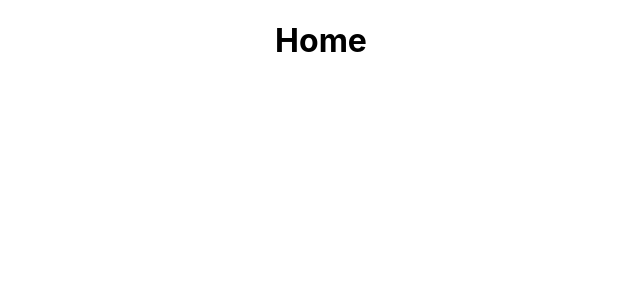
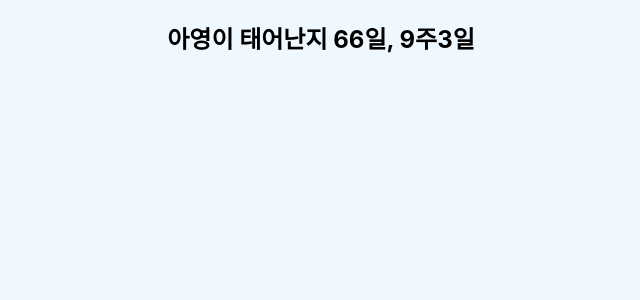
Before and after one commit to arthurFIRE/moa-view, a React (Create React App) app: page / in a window 1280 px wide. Shown: the top 300 px of the page, without its empty margins (319-959 px from the left). Built offline with nearby package versions, Linux system fonts and the light colour scheme.

Commit message:
d+day 추가

```diff
--- a/public/index.html
+++ b/public/index.html
@@ -26,7 +26,7 @@
     -->
     <title>React App</title>
   </head>
-  <body>
+  <body style="background-color: aliceblue;">
     <noscript>You need to enable JavaScript to run this app.</noscript>
     <div id="root"></div>
     <!--
--- a/src/pages/home.tsx
+++ b/src/pages/home.tsx
@@ -1,7 +1,24 @@
 import React from "react";
 
 const Home: React.FC = () => {
-  return <h1>Home</h1>;
+  const birthday = new Date(2021, 6, 23);
+  const today = new Date();
+  const plusTime = today.getTime() - birthday.getTime();
+
+  const dPlusDay = Math.floor(plusTime / (1000 * 60 * 60 * 24));
+
+  const dPlusWeek = Math.floor(plusTime / (1000 * 60 * 60 * 24 * 7));
+  const dPlusDayOfWeek = Math.floor(
+    (plusTime % (1000 * 60 * 60 * 24 * 7)) / (1000 * 60 * 60 * 24)
+  );
+
+  return (
+    <div>
+      <h2>
+        아영이 태어난지 {dPlusDay}일, {dPlusWeek}주{dPlusDayOfWeek}일
+      </h2>
+    </div>
+  );
 };
 
 export default Home;
```
